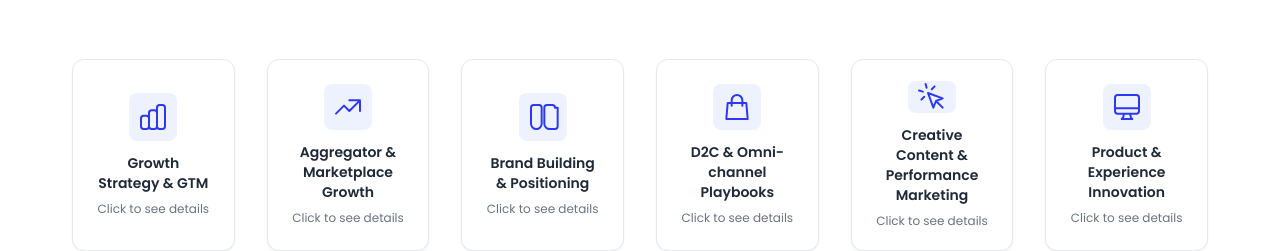
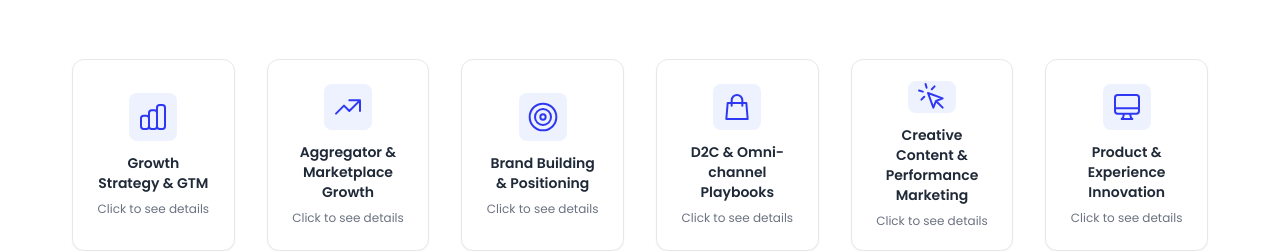
Before and after one commit to Rutetid/Revlabs, a React (Vite) app: page / in a window 1280 px wide. Shown: the part 520-771 px from the top of the page. Built offline with nearby package versions, Linux system fonts and the light colour scheme; a web font is replaced by a local one.

Commit message:
minor changes

```diff
--- a/src/components/ServiceCard.jsx
+++ b/src/components/ServiceCard.jsx
@@ -43,7 +43,7 @@ const ServiceCard = ({ title, icon, flipContent }) => {
         >
           <div className="flex flex-col h-full justify-center">
             <div className="flex-1 flex flex-col justify-center">
-              <p className="text-sm text-white/95 mb-1 leading-relaxed">
+              <p className="text-xs text-white/95 mb-1 leading-relaxed">
                 {backContent.description}
               </p>
 
--- a/src/components/Services.jsx
+++ b/src/components/Services.jsx
@@ -62,11 +62,29 @@ const Services = () => {
           stroke="currentColor"
           viewBox="0 0 24 24"
         >
-          <path
+          <circle
+            cx="12"
+            cy="12"
+            r="10"
             strokeLinecap="round"
             strokeLinejoin="round"
             strokeWidth={1.5}
-            d="M7 21a4 4 0 01-4-4V5a2 2 0 012-2h4a2 2 0 012 2v12a4 4 0 01-4 4zM21 5a2 2 0 00-2-2h-4a2 2 0 00-2 2v12a4 4 0 004 4h4a2 2 0 002-2V5z"
+          />
+          <circle
+            cx="12"
+            cy="12"
+            r="6"
+            strokeLinecap="round"
+            strokeLinejoin="round"
+            strokeWidth={1.5}
+          />
+          <circle
+            cx="12"
+            cy="12"
+            r="2"
+            strokeLinecap="round"
+            strokeLinejoin="round"
+            strokeWidth={1.5}
           />
         </svg>
       ),
--- a/src/components/Team.jsx
+++ b/src/components/Team.jsx
@@ -112,7 +112,7 @@ const Team = () => {
                     <h3 className="text-3xl font-bold mb-2 font-script">
                       {member.name}
                     </h3>
-                    <p className="text-xl font-semibold mb-3 text-white/90">
+                    <p className="text-md font-semibold mb-3 text-white/90">
                       {member.role}
                     </p>
                     <p className="text-sm text-white/80 leading-relaxed">
```
